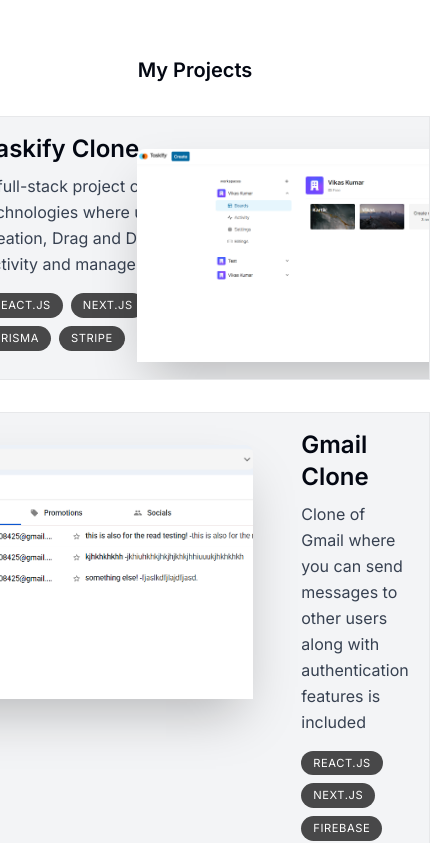
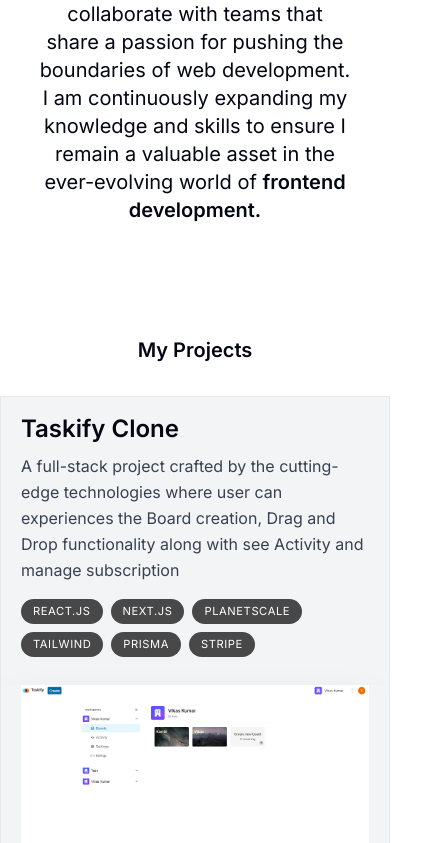
Before and after one commit to vikaskumar2500/portfolio, a Next.js app: page / in a window 390 px wide. Shown: the part 1946-2789 px from the top of the page, 430 px wide, since content can reach past the window. Built offline with nearby package versions, Linux system fonts and the light colour scheme.

Commit message:
responsive done

```diff
--- a/src/components/main/projects.tsx
+++ b/src/components/main/projects.tsx
@@ -31,9 +31,9 @@
           ({ title, description, id, imageUrl, tags }, index) => (
             <li
               key={id}
-              className="relative group bg-gray-100 max-w-[42rem] border border-black/5 overflow-hidden sm:pr-8 mb-3 sm;mb-8  last:mb-0 even:pl-8 hover:bg-gray-200 transition mt-8"
+              className="relative group bg-gray-100 max-w-[42rem] border border-black/5 overflow-hidden sm:pr-8 mb-3 sm;mb-8  last:mb-0 even:pl-8 hover:bg-gray-200 transition mt-8 flex flex-col    md:block"
             >
-              <div className="pt-4 pb-7 py-4 px-5 sm:pl-10 sm:pr-2 sm:pt-10 sm:max-w-[50%] flex flex-col h-full group-even:ml-[18rem]">
+              <div className="pt-4 pb-7 py-4 px-5 sm:pl-10 sm:pr-2 sm:pt-10 sm:max-w-[50%] flex flex-col h-full md:group-even:ml-[18rem]">
                 <h3 className="text-2xl font-semibold">{title}</h3>
                 <p className="mt-2 leading-relaxed text-gray-700">
                   {description}
@@ -53,7 +53,7 @@
                 src={imageUrl}
                 alt="Project I worked on"
                 quality={95}
-                className="absolute top-8 -right-40 w-[28.25rem] rounded-t-lg shadow-2xl group-even:-right-[initial] transition group-hover:-translate-x-3 group-even:group-hover:translate-x-3 group-hover:translate-y-3 group-even:group-hover:translate-y-3 group-hover:-rotate-2 group-even:group-hover:rotate-2 group-even:right-[initial] group-even:-left-40"
+                className="md:absolute md:top-8 md:-right-40 px-5 w-full md:w-[28.25rem] rounded-t-lg shadow-2xl group-even:-right-[initial] transition group-hover:-translate-x-3 group-even:group-hover:translate-x-3 group-hover:translate-y-3 group-even:group-hover:translate-y-3 group-hover:-rotate-2 group-even:group-hover:rotate-2 group-even:right-[initial] md:group-even:-left-40"
               />
             </li>
           )
```
Also changed, not shown: src/components/main/experience.tsx (+5 -5 lines).
